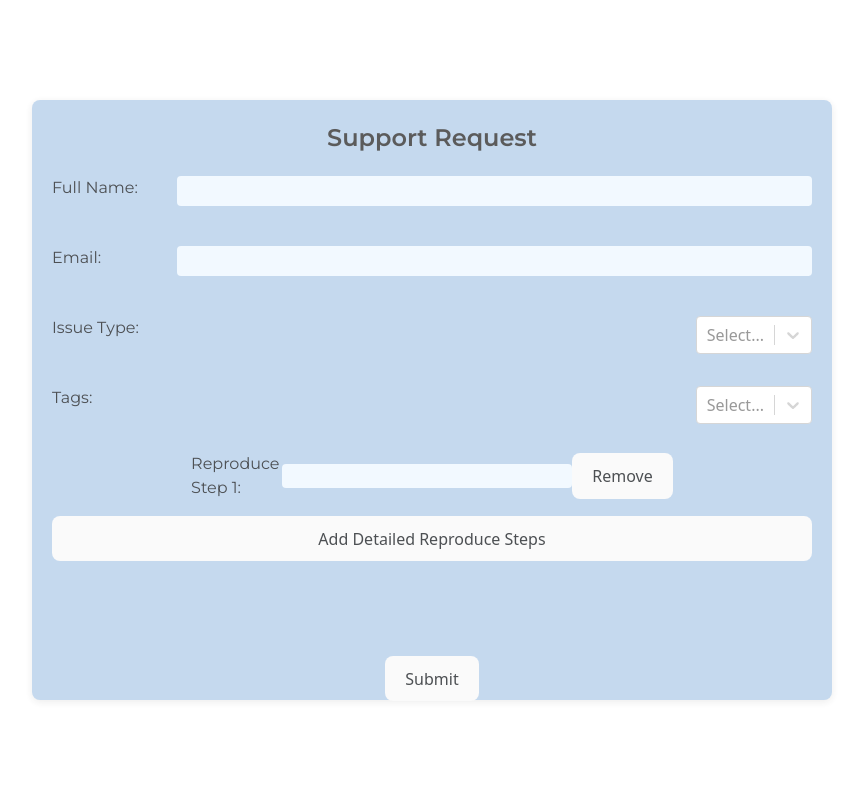
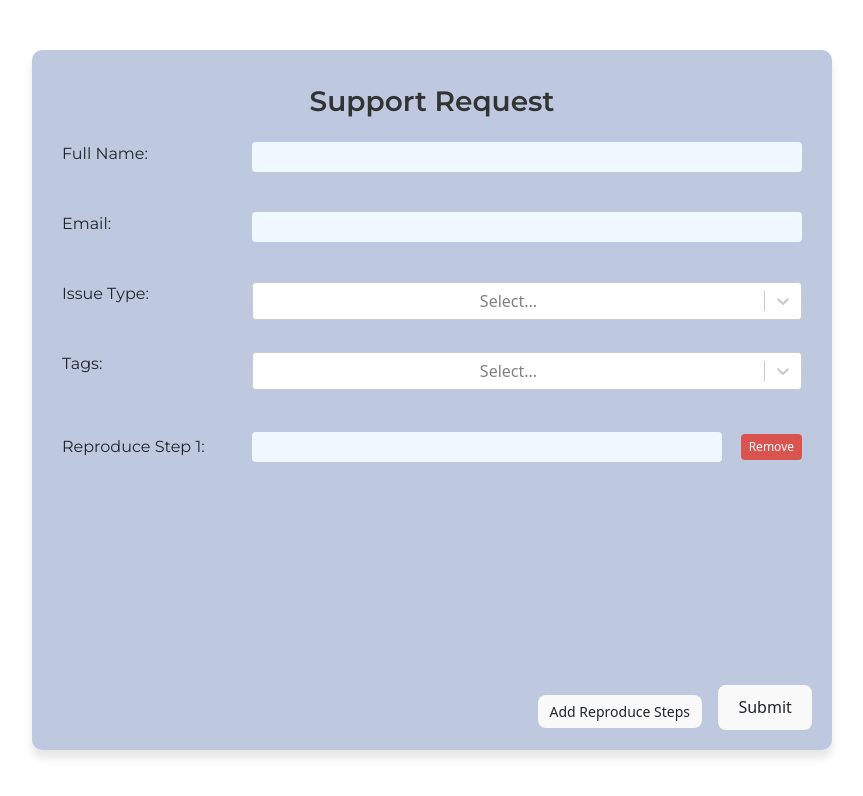
Before and after one commit to isommersieisalvati/supportRequestFormAllTrue, a React (Vite) app: page / in a window 1280 px wide. Shown: the top 796 px of the page, without its empty margins (208-1071 px from the left). Built offline with nearby package versions, Linux system fonts and the light colour scheme; the HTML template or start-up script is replaced by a standard one.

Commit message:
Style adjustments.

```diff
--- a/src/components/Confirmation.css
+++ b/src/components/Confirmation.css
@@ -1,8 +1,9 @@
-@import url("https://fonts.googleapis.com/css2?family=Sora:wght@100..800&display=swap");
+@import url("https://fonts.googleapis.com/css2?family=Montserrat:wght@400;500;600;700&display=swap");
 
 .confirmation {
-  background-color: beige;
-  border-radius: 8px;
+  background-color: rgba(127, 147, 193, 0.5);
+  border-radius: 10px;
+  box-shadow: 0 8px 8px rgba(0, 0, 0, 0.1);
   padding: 20px;
 }
 
@@ -16,7 +17,7 @@
 }
 
 .confirmation-title {
-  font-family: "Sora", sans-serif;
+  font-family: "montserrat", sans-serif;
   font-size: 24px;
   font-weight: bold;
   text-align: center;
--- a/src/components/RequestForm.css
+++ b/src/components/RequestForm.css
@@ -2,21 +2,20 @@
 
 .request-form {
   width: 800px;
-  height: 600px;
-  max-height: 1000px;
+  height: 700px;
   margin: auto;
-  background: #b7d0eb;
-  opacity: 0.8;
-  padding: 20px;
-  border-radius: 8px;
-  box-shadow: 0 2px 8px rgba(0, 0, 0, 0.1);
+  background: rgba(127, 147, 193, 0.5);
+  padding: 30px;
+  border-radius: 10px;
+  box-shadow: 0 8px 8px rgba(0, 0, 0, 0.1);
+  position: relative;
 }
 
 .form-header {
   text-align: center;
   font-family: "Montserrat", sans-serif;
   font-weight: 600;
-  font-size: 24px;
+  font-size: 28px;
   color: #333;
   margin-bottom: 20px;
 }
@@ -46,49 +45,88 @@ label {
 
 input {
   background-color: aliceblue;
-  width: 100%;
+  width: 550px;
   border-radius: 4px;
 }
 
 .form-reproduce-steps {
+  margin-top: 20px;
   display: flex;
   flex-direction: column;
-  flex-grow: 1;
-  position: relative;
-  min-height: 200px;
-}
-
-.form-reproduce-steps .form-add-step {
-  display: flex;
-  justify-content: center;
-  align-items: center;
-  margin-top: 10px;
-  margin-bottom: 10px;
-  position: sticky;
+  gap: 12px;
 }
 
 .form-reproduce-steps .form-container {
-  width: 100%;
   display: flex;
   flex-direction: column;
-  justify-content: center;
-  align-items: center;
-  margin-top: 10px;
-  margin-bottom: 10px;
+  gap: 10px;
 }
 
 .form-reproduce-step {
   display: flex;
   flex-direction: column;
-  justify-content: center;
-  align-items: center;
-  margin-bottom: 10px;
-  height: 50px;
+  height: 60px;
 }
 
 .form-step-container {
   display: flex;
   flex-direction: row;
   align-items: center;
-  justify-content: space-around;
+  gap: 10px;
 }
+
+.form-step-container label {
+  width: 160px;
+  flex-shrink: 0;
+}
+
+.form-step-container input {
+  flex-grow: 1;
+  margin-right: 80px;
+  margin-left: 20px;
+  height: 30px;
+}
+
+.form-step-container button {
+  padding: 4px 8px;
+  background-color: #d9534f;
+  border: none;
+  color: white;
+  border-radius: 4px;
+  cursor: pointer;
+  font-size: 12px;
+  position: absolute;
+  right: 30px;
+}
+
+.form-step-container button:hover {
+  background-color: #c9302c;
+}
+
+.form-reproduce-steps .form-add-step {
+  position: absolute;
+  bottom: 22px;
+  right: 130px;
+  padding: 6px 12px;
+  border: none;
+  border-radius: 8px;
+  font-size: 14px;
+  cursor: pointer;
+}
+
+.form-reproduce-steps .form-add-step:hover {
+  background-color: #286090;
+}
+
+.error-message {
+  font-size: 14px;
+  margin-top: 4px;
+  text-align: left;
+  margin-left: 200px;
+}
+
+.form-submit {
+  position: absolute;
+  bottom: 20px;
+  right: 20px;
+}
--- a/src/components/RequestForm.tsx
+++ b/src/components/RequestForm.tsx
@@ -7,6 +7,7 @@ import { saveFormData } from "../store/formSlice";
 import type { SupportForm } from "../types/formTypes";
 import { useNavigate } from "react-router-dom";
 import Select from "react-select";
+import type { StylesConfig } from "react-select";
 import "./RequestForm.css";
 
 // Define the schema for form validation using Zod
@@ -68,6 +69,13 @@ const RequestForm: React.FC = () => {
     { value: "security", label: "Security" },
   ];
 
+  const selectStyles: StylesConfig = {
+    container: (provided) => ({
+      ...provided,
+      width: "550px",
+    }),
+  };
+
   // Handle form submission
   const onSubmit = (data: FormValues) => {
     dispatch(saveFormData(data));
@@ -123,6 +131,7 @@ const RequestForm: React.FC = () => {
                 <Select
                   inputId="issue-type"
                   options={issueOptions}
+                  styles={selectStyles}
                   value={issueOptions.find(
                     (option) => option.value === field.value
                   )}
@@ -150,6 +159,7 @@ const RequestForm: React.FC = () => {
                   {...field}
                   inputId="tags"
                   options={tagOptions}
+                  styles={selectStyles}
                   isMulti
                   className="basic-multi-select"
                   classNamePrefix="select"
@@ -185,7 +195,9 @@ const RequestForm: React.FC = () => {
                 </div>
 
                 {errors.reproduceSteps?.[index]?.step && (
-                  <p>{errors.reproduceSteps[index].step.message}</p>
+                  <p className="error-message">
+                    {errors.reproduceSteps[index].step.message}
+                  </p>
                 )}
               </div>
             ))}
@@ -195,7 +207,7 @@ const RequestForm: React.FC = () => {
             type="button"
             onClick={() => append({ step: "" })}
           >
-            Add Detailed Reproduce Steps
+            Add Reproduce Steps
           </button>
           {errors.reproduceSteps && (
             <p className="error-message">{errors.reproduceSteps.message}</p>
```
